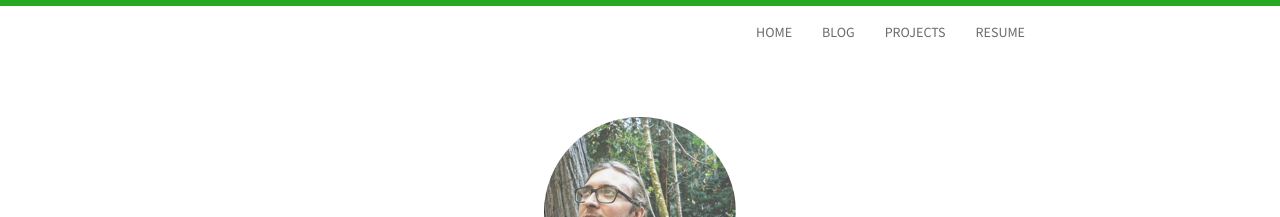
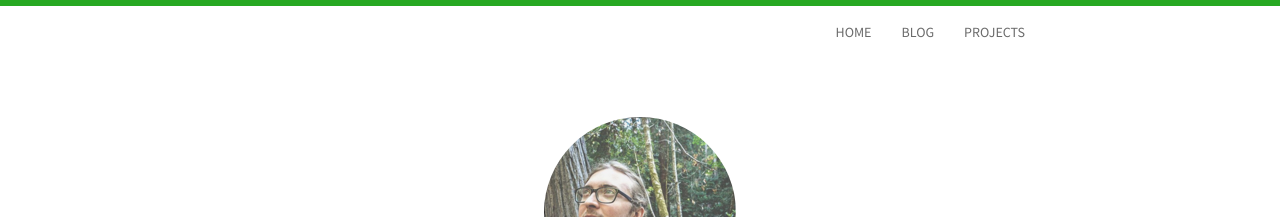
Before and after one commit to NLaff/Lafferty.co, a Jekyll site: the page built from index.html, in a window 1280 px wide. Shown: the top 217 px of the page. Built offline with Jekyll 4.4.1, drawn with Linux system fonts in a browser that asks for light colours; nearby versions of some CDN libraries; the list of posts is cut into pages by our own code.

Commit message:
removed resume link

```diff
--- a/_includes/header.html
+++ b/_includes/header.html
@@ -5,7 +5,6 @@
         <li><a href="http://lafferty.co">HOME</a></li>
         <li><a href="{{ site.baseurl }}blog.html">BLOG</a></li>
         <li><a href="{{ site.baseurl }}projects.html">PROJECTS</a></li>
-        <li><a href="http://biomadeira.github.io/vitae">RESUME</a></li>
       </ul>
     </div>
   </div>
```
